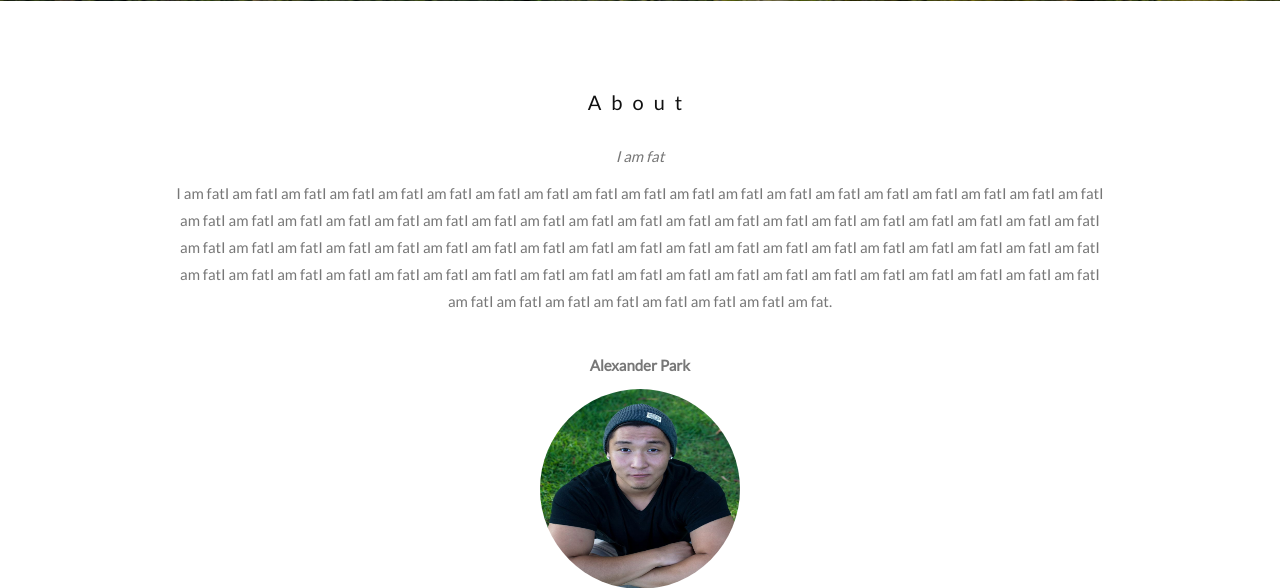
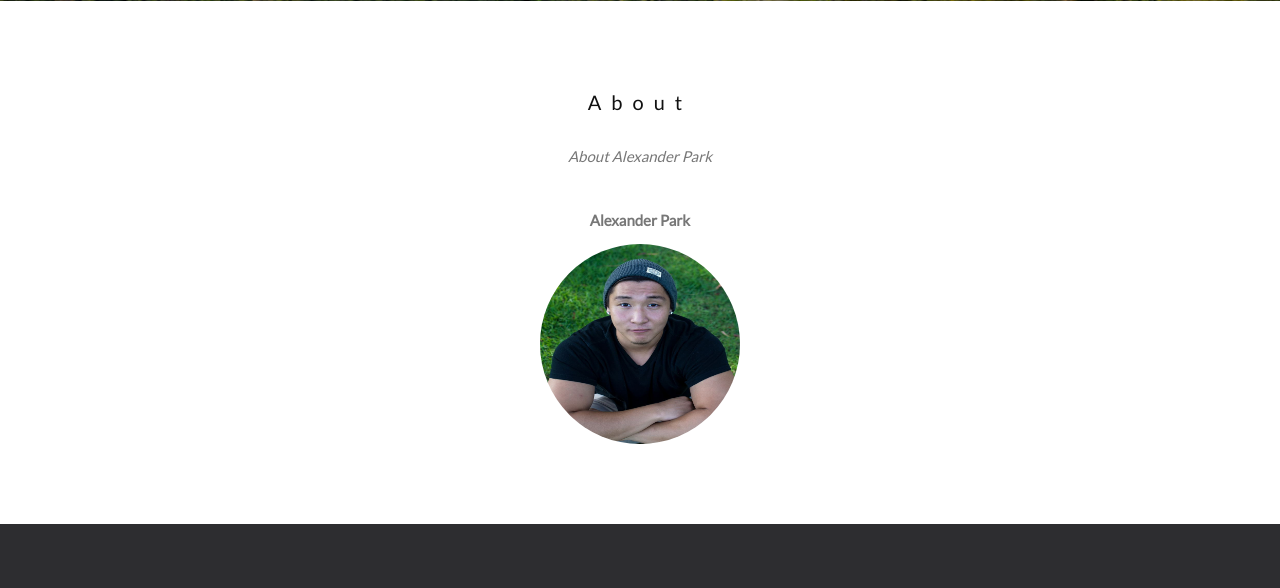
Before and after one commit to pahadeyash/alexanderparkphotography, a Flask app: page / in a window 1280 px wide. Shown: the part 852-1440 px from the top of the page. Run offline with Flask 2, Linux system fonts and the light colour scheme; some libraries are stand-ins or nearby versions.

Commit message:
modified index.html

```diff
--- a/templates/index.html
+++ b/templates/index.html
@@ -26,9 +26,9 @@
     </div>
     <div class="collapse navbar-collapse" id="myNavbar">
       <ul class="nav navbar-nav navbar-right">
-        <li><a href="#myPage">HOME</a></li>
-        <li><a href="#band">ABOUT</a></li>
-        <li><a href="#tour">PORTFOLIO</a></li>
+        <li><a href="#home">HOME</a></li>
+        <li><a href="#about">ABOUT</a></li>
+        <li><a href="#portfolio">PORTFOLIO</a></li>
         <li><a href="#contact">CONTACT</a></li>
       </ul>
     </div>
@@ -48,19 +48,19 @@
       <!-- Wrapper for slides -->
       <div class="carousel-inner" role="listbox">
         <div class="item active">
-          <img class = "img-responsive" src="Home.jpg" alt="static/Home2.jpg">
+          <img class = "img-responsive" src="static/Home.jpg" alt="static/Home2.jpg">
         </div>
 
         <div class="item">
-          <img class = "img-responsive" src="Home3.jpg" alt="static/Home2.jpg">
+          <img class = "img-responsive" src="static/Home3.jpg" alt="static/Home2.jpg">
         </div>
 
         <div class="item">
-          <img class = "img-responsive" src="Home.jpg" alt="static/Home2.jpg">
+          <img class = "img-responsive" src="static/Home.jpg" alt="static/Home2.jpg">
         </div>
 
         <div class="item">
-          <img class = "img-responsive" src="Home.jpg" alt="static/Home2.jpg">
+          <img class = "img-responsive" src="static/Home.jpg" alt="static/Home2.jpg">
         </div>
       </div>
 
@@ -79,8 +79,7 @@
 
 <div id="band" class="container text-center">
   <h3>About</h3>
-  <p><em>I am fat</em></p>
-  <p>I am fatI am fatI am fatI am fatI am fatI am fatI am fatI am fatI am fatI am fatI am fatI am fatI am fatI am fatI am fatI am fatI am fatI am fatI am fatI am fatI am fatI am fatI am fatI am fatI am fatI am fatI am fatI am fatI am fatI am fatI am fatI am fatI am fatI am fatI am fatI am fatI am fatI am fatI am fatI am fatI am fatI am fatI am fatI am fatI am fatI am fatI am fatI am fatI am fatI am fatI am fatI am fatI am fatI am fatI am fatI am fatI am fatI am fatI am fatI am fatI am fatI am fatI am fatI am fatI am fatI am fatI am fatI am fatI am fatI am fatI am fatI am fatI am fatI am fatI am fatI am fatI am fatI am fatI am fatI am fatI am fatI am fatI am fatI am fat.</p>
+  <p><em>About Alexander Park</em></p>
   <br>
   <p algin = "center"> <strong> Alexander Park <strong> </p>
   <img src = "static/AlexPark.jpg" class = "img-circle" height = "200" width = "200">
```
